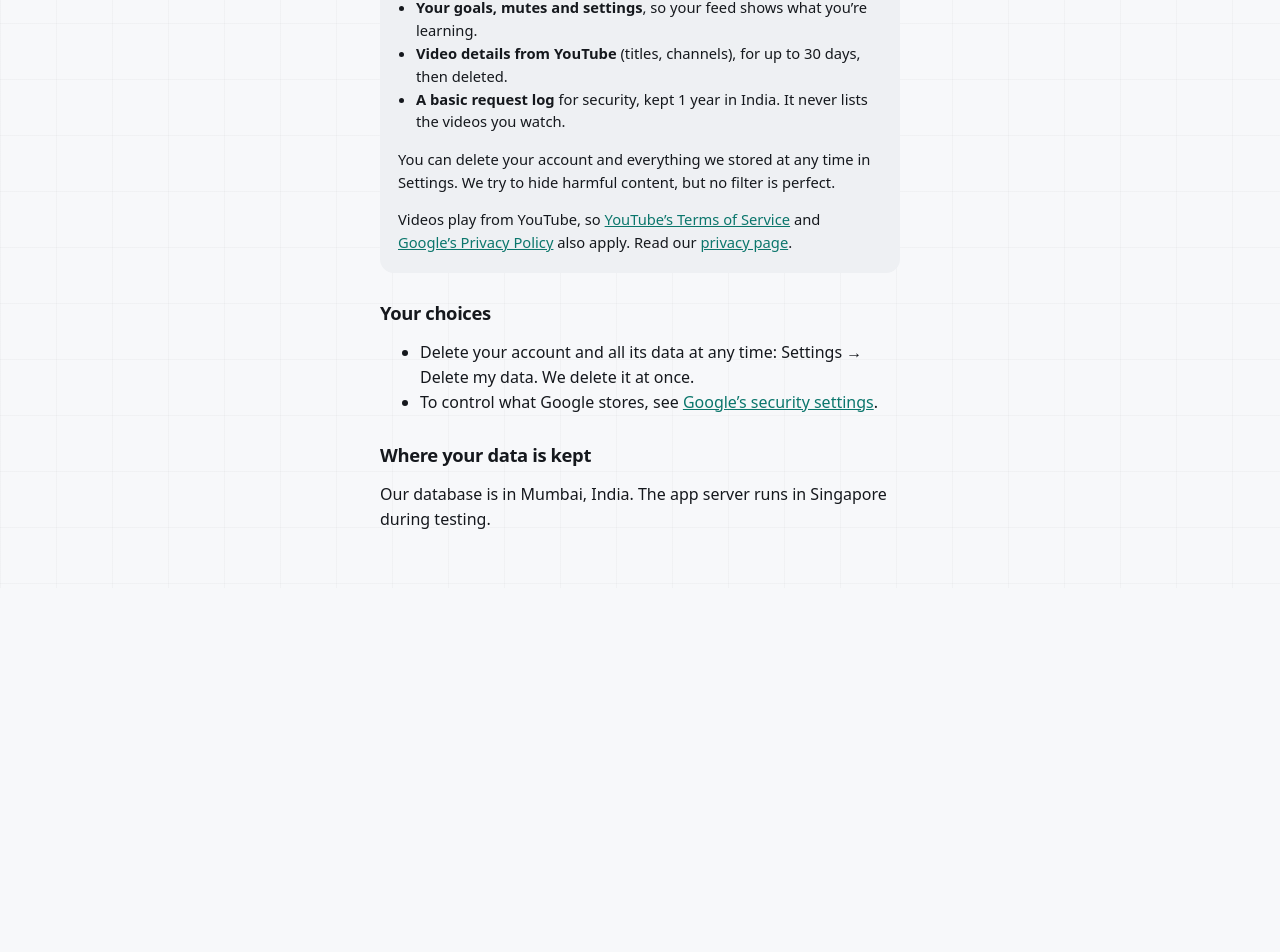
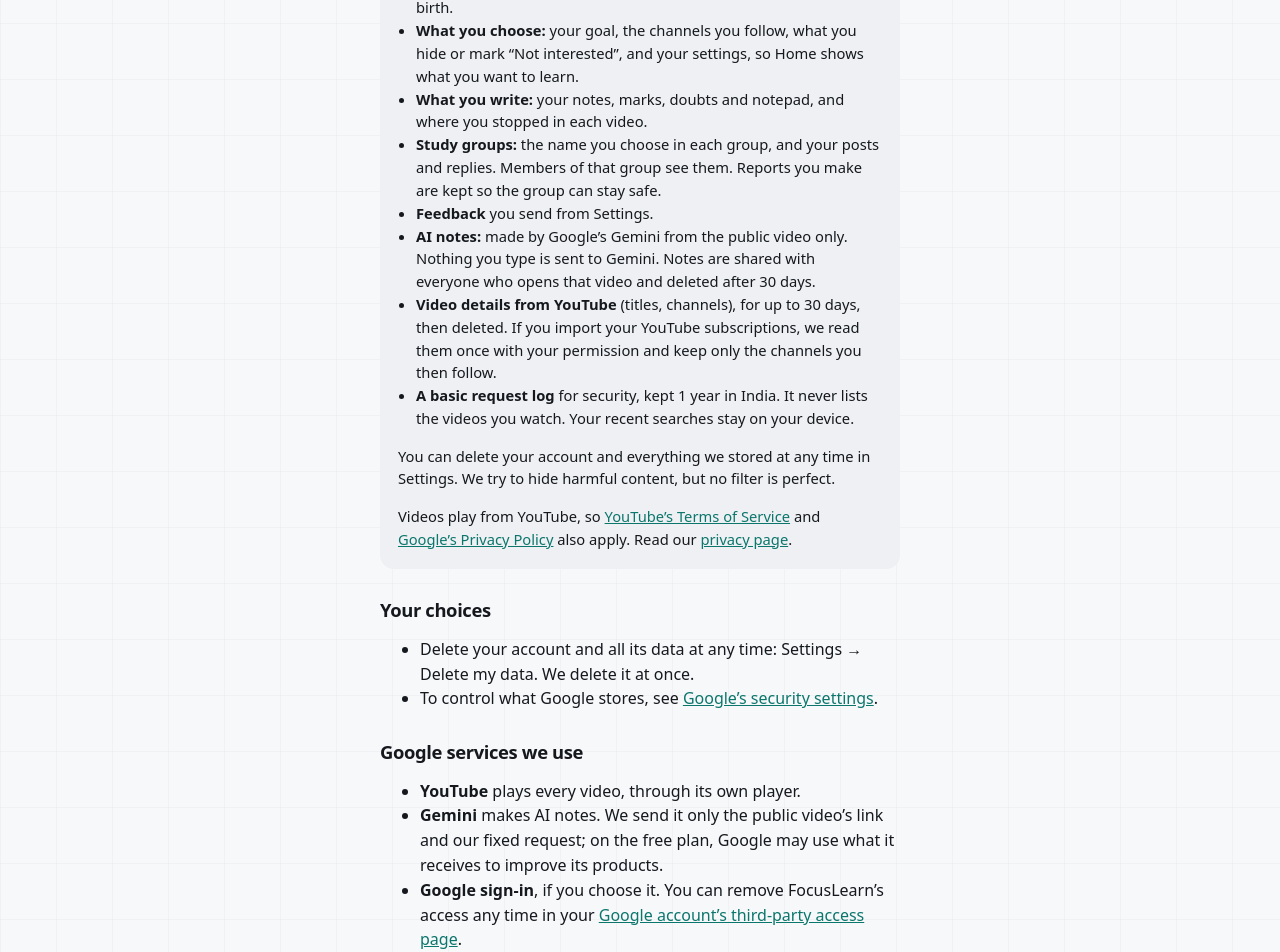
Before and after one commit to yashasviyadav30/lumo, a React (Vite) app in the folder frontend/: page /privacy in a window 1280 px wide. Shown: the part 313-1265 px from the top of the page. Before the commit the page ends 901 px from the top, so only its background shows below. Built offline with nearby package versions, Linux system fonts and the light colour scheme; no server answers.

Commit message:
docs: data notice v2 covers notes, groups, feedback, AI notes and Google sign-in

```diff
--- a/frontend/src/components/Notice.tsx
+++ b/frontend/src/components/Notice.tsx
@@ -8,19 +8,38 @@
       <h2>What {APP_NAME} stores, and why</h2>
       <ul>
         <li>
-          <strong>Your email and password</strong> (the password is stored scrambled), so you can sign in.
+          <strong>Your email</strong>, and your password stored scrambled. If you continue with Google, we get your
+          Google email only, and there is no password.
         </li>
         <li>
           <strong>That you confirmed you’re 18 or over.</strong> We don’t keep your date of birth.
         </li>
         <li>
-          <strong>Your goals, mutes and settings</strong>, so your feed shows what you’re learning.
+          <strong>What you choose:</strong> your goal, the channels you follow, what you hide or mark “Not interested”,
+          and your settings, so Home shows what you want to learn.
         </li>
         <li>
-          <strong>Video details from YouTube</strong> (titles, channels), for up to 30 days, then deleted.
+          <strong>What you write:</strong> your notes, marks, doubts and notepad, and where you stopped in each video.
+        </li>
+        <li>
+          <strong>Study groups:</strong> the name you choose in each group, and your posts and replies. Members of that
+          group see them. Reports you make are kept so the group can stay safe.
+        </li>
+        <li>
+          <strong>Feedback</strong> you send from Settings.
+        </li>
+        <li>
+          <strong>AI notes:</strong> made by Google’s Gemini from the public video only. Nothing you type is sent to
+          Gemini. Notes are shared with everyone who opens that video and deleted after 30 days.
+        </li>
+        <li>
+          <strong>Video details from YouTube</strong> (titles, channels), for up to 30 days, then deleted. If you import
+          your YouTube subscriptions, we read them once with your permission and keep only the channels you then
+          follow.
         </li>
         <li>
           <strong>A basic request log</strong> for security, kept 1 year in India. It never lists the videos you watch.
+          Your recent searches stay on your device.
         </li>
       </ul>
       <p>
--- a/frontend/src/pages/Privacy.tsx
+++ b/frontend/src/pages/Privacy.tsx
@@ -19,6 +19,23 @@
           .
         </li>
       </ul>
+      <h2>Google services we use</h2>
+      <ul>
+        <li>
+          <strong>YouTube</strong> plays every video, through its own player.
+        </li>
+        <li>
+          <strong>Gemini</strong> makes AI notes. We send it only the public video’s link and our fixed request; on the
+          free plan, Google may use what it receives to improve its products.
+        </li>
+        <li>
+          <strong>Google sign-in</strong>, if you choose it. You can remove {APP_NAME}’s access any time in your{' '}
+          <a href="https://myaccount.google.com/permissions" rel="noopener">
+            Google account’s third-party access page
+          </a>
+          .
+        </li>
+      </ul>
       <h2>Where your data is kept</h2>
       <p>Our database is in Mumbai, India. The app server runs in Singapore during testing.</p>
     </section>
```
Also changed, not shown: 1 other file (tests, documents, lock files or other folders).
